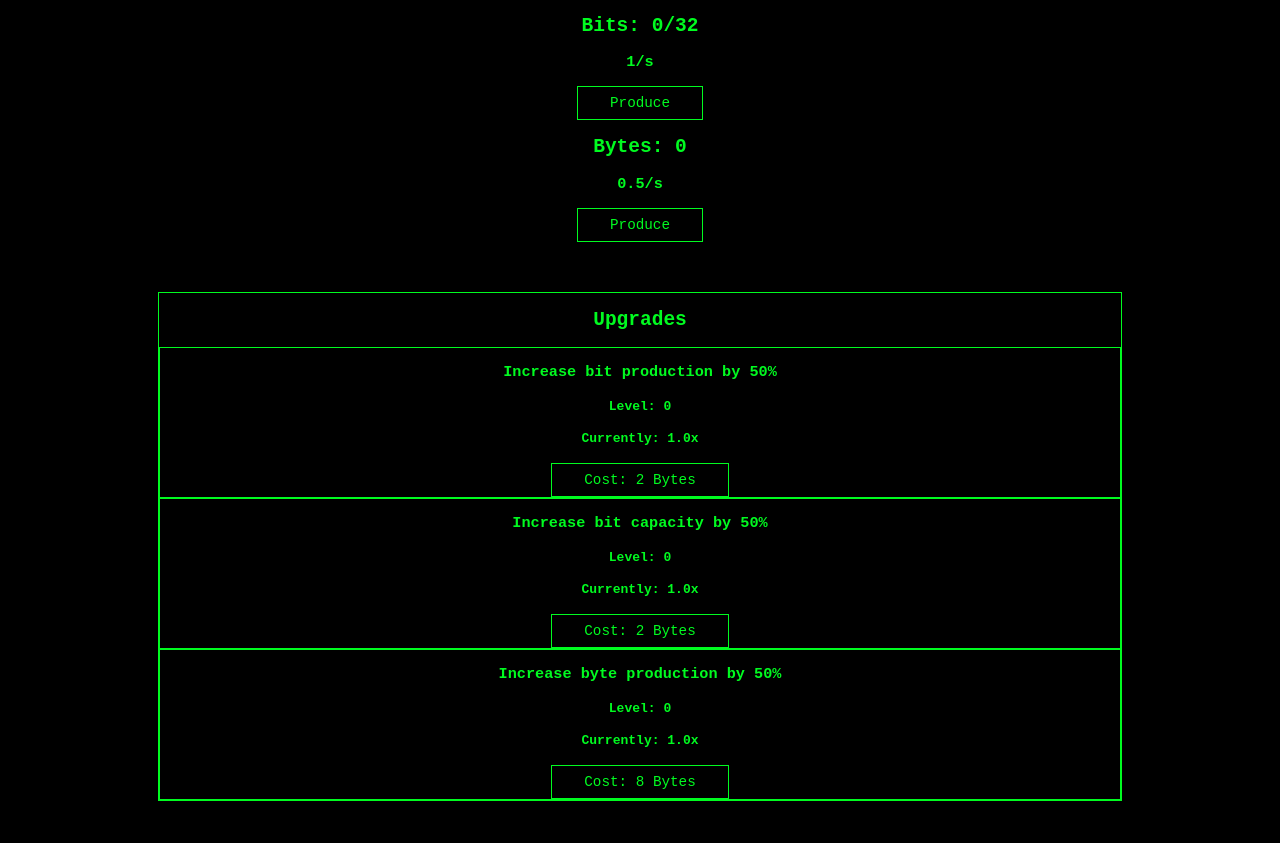
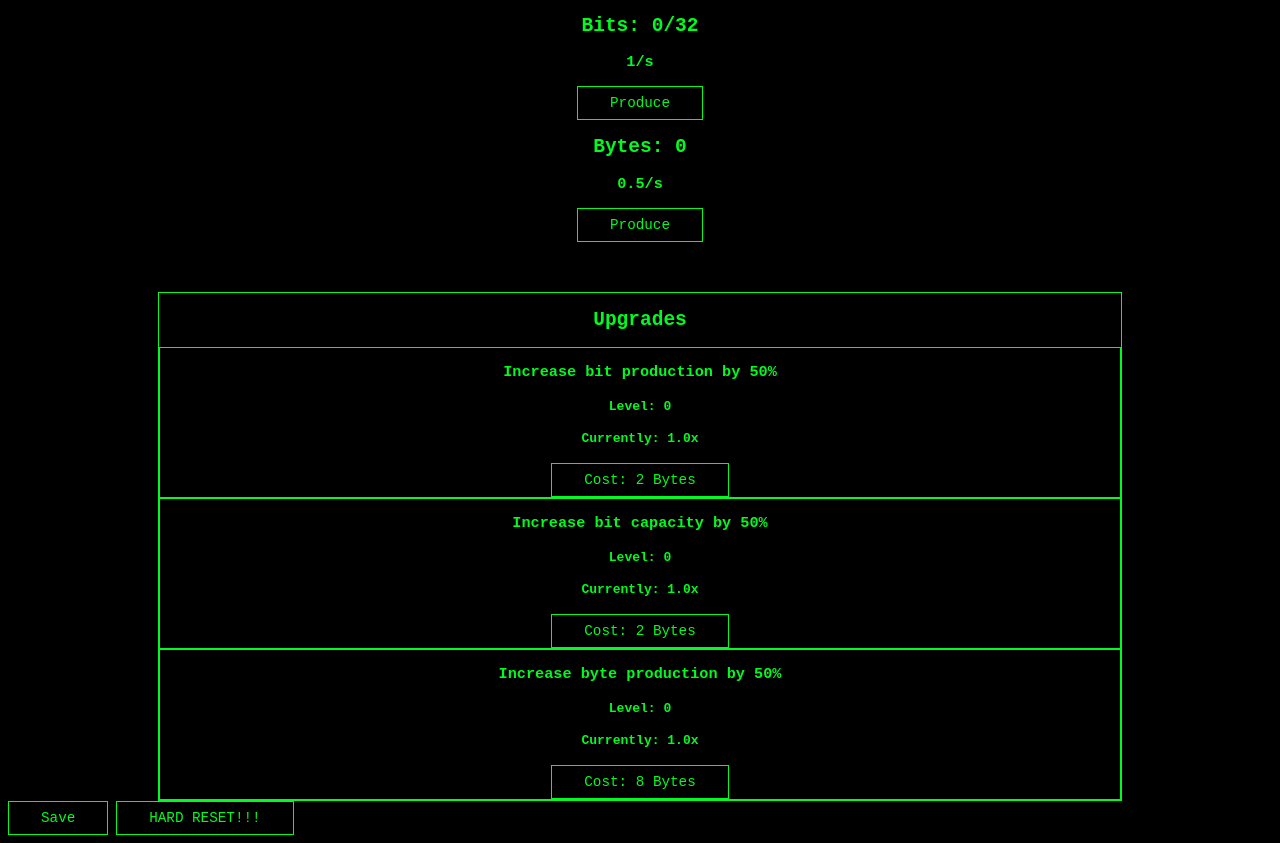
Before and after one commit to GithubCoder2021/Productive-Data-Recomputed, a plain HTML site: page index.html in a window 1280 px wide. Shown: the part 50-893 px from the top of the page. Before the commit the page ends 859 px from the top, so only its background shows below. Drawn offline with Linux system fonts and the light colour scheme.

Commit message:
Update index.html

```diff
--- a/index.html
+++ b/index.html
@@ -40,6 +40,8 @@
 </div>
 </div>
  </center>
+<button onclick="save()">Save</button>
+<button onclick="resetGame()">HARD RESET!!!</button>
 <script src="game.js"></script>
 </body>
 </html>
```
